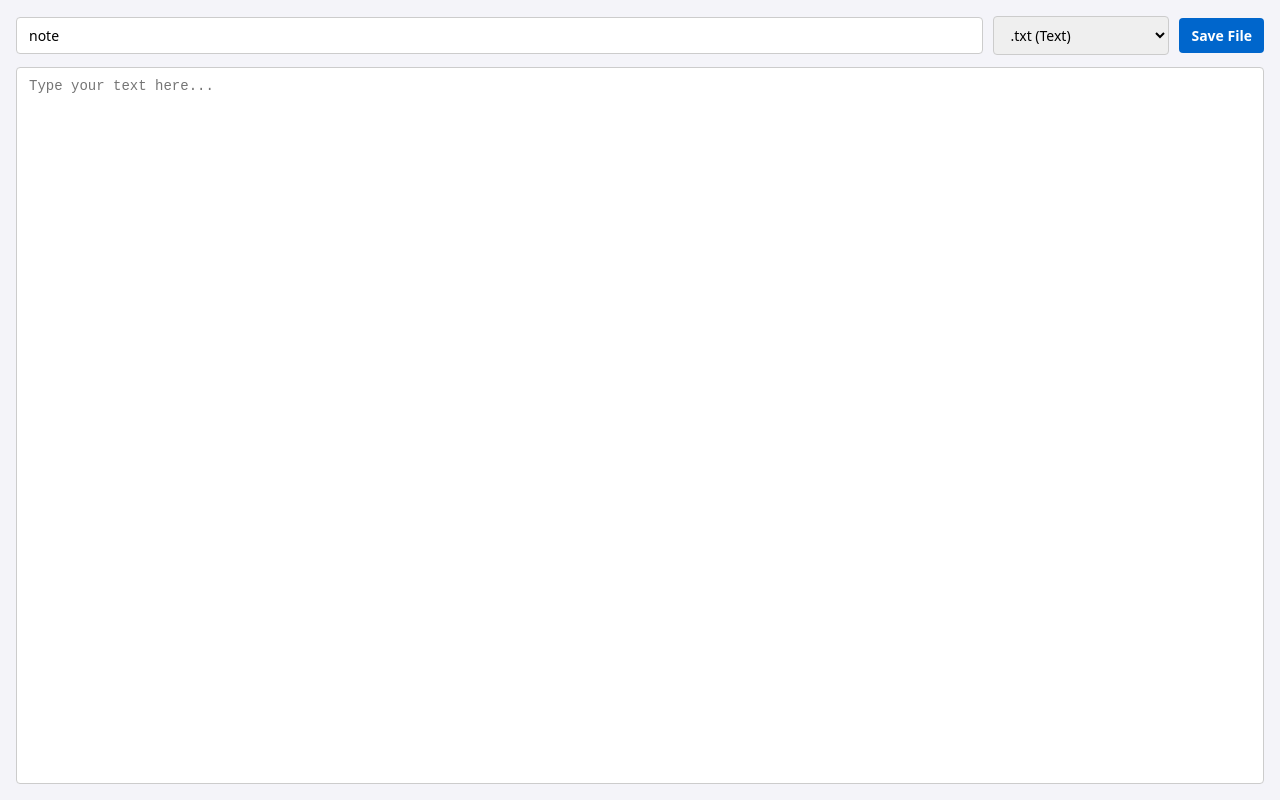
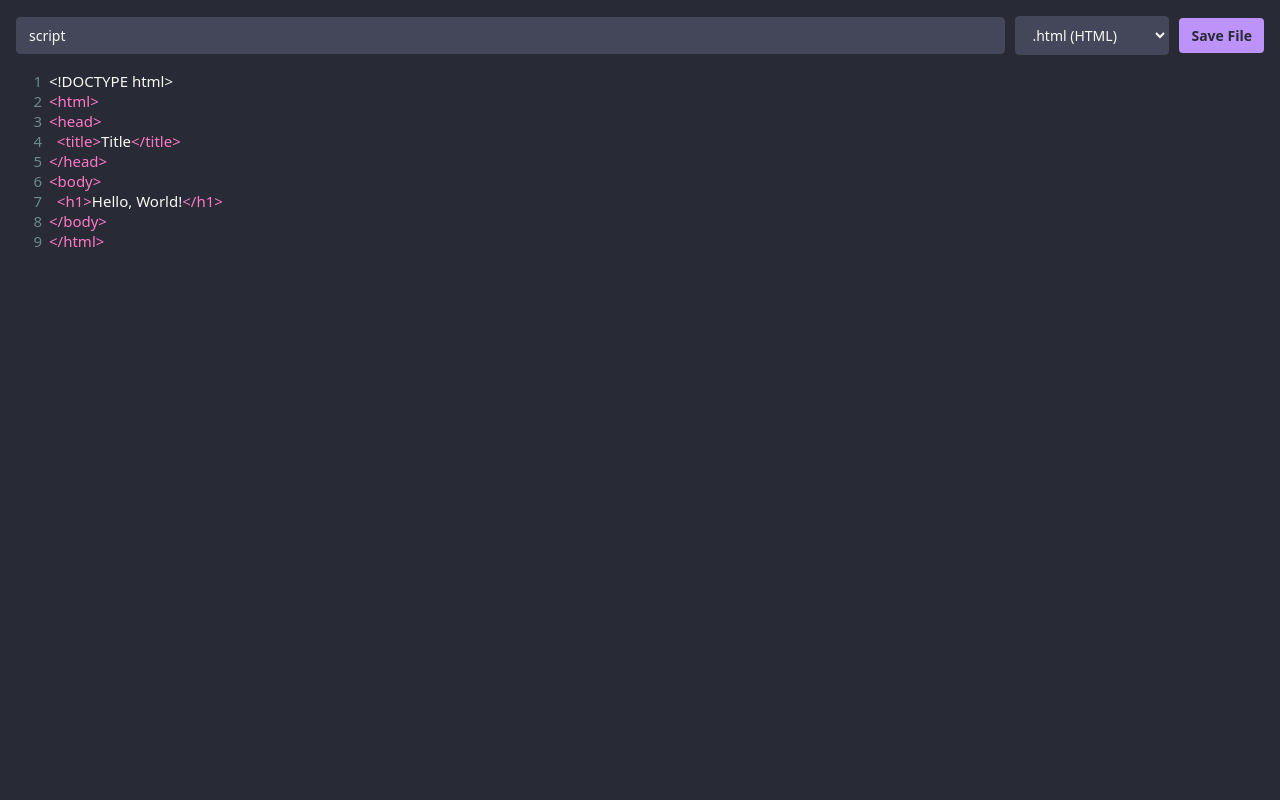
Before and after one commit to demoreviewtv-png/notepad, a plain HTML site: page index.html in a window 1280 px wide. Drawn offline with nearby package versions, Linux system fonts and the light colour scheme.

Commit message:
Enhance web notepad with syntax highlighting and themes
Updated the title and added CodeMirror for syntax highlighting. Changed the editor's background and text colors, added new file formats, and improved the save functionality.

```diff
--- a/index.html
+++ b/index.html
@@ -3,7 +3,11 @@
 <head>
     <meta charset="UTF-8">
     <meta name="viewport" content="width=device-width, initial-scale=1.0">
-    <title>Web Notepad</title>
+    <title>Web Notepad with Syntax Highlighting</title>
+    <link rel="stylesheet" href="https://cdnjs.cloudflare.com/ajax/libs/codemirror/5.65.13/codemirror.min.css">
+    <link rel="stylesheet" href="https://cdnjs.cloudflare.com/ajax/libs/codemirror/5.65.13/theme/dracula.min.css">
+    <link rel="stylesheet" href="https://cdnjs.cloudflare.com/ajax/libs/codemirror/5.65.13/addon/hint/show-hint.min.css">
+
     <style>
         * {
             box-sizing: border-box;
@@ -15,7 +19,8 @@
             display: flex;
             flex-direction: column;
             height: 100vh;
-            background-color: #f4f4f9;
+            background-color: #282a36;
+            color: #f8f8f2;
             padding: 16px;
         }
         .toolbar {
@@ -25,98 +30,139 @@
             align-items: center;
             flex-wrap: wrap;
         }
-        input, select, button, textarea {
+        input, select, button {
             font-size: 14px;
             padding: 8px 12px;
-            border: 1px solid #ccc;
+            border: 1px solid #44475a;
             border-radius: 4px;
+            background-color: #44475a;
+            color: #f8f8f2;
+            outline: none;
         }
         input[type="text"] {
             flex-grow: 1;
             min-width: 150px;
         }
         button {
-            background-color: #0066cc;
-            color: white;
+            background-color: #bd93f9;
+            color: #282a36;
             border: none;
             cursor: pointer;
             font-weight: 600;
         }
         button:hover {
-            background-color: #0052a3;
+            background-color: #ff79c6;
         }
-        textarea {
+        /* CodeMirror Editor Custom Dimensions */
+        .CodeMirror {
             flex-grow: 1;
-            width: 100%;
-            resize: none;
-            font-family: monospace;
-            line-height: 1.5;
-            outline: none;
-        }
-        textarea:focus {
-            border-color: #0066cc;
+            height: auto;
+            border-radius: 4px;
+            font-family: 'Fira Code', monospace;
+            font-size: 15px;
         }
     </style>
 </head>
 <body>
 
     <div class="toolbar">
-        <input type="text" id="filename" value="note" placeholder="File name">
+        <input type="text" id="filename" value="script" placeholder="File name">
         <select id="format">
-            <option value="txt">.txt (Text)</option>
-            <option value="md">.md (Markdown)</option>
-            <option value="html">.html (HTML)</option>
-            <option value="json">.json (JSON)</option>
+            <option value="htmlmixed">.html (HTML)</option>
+            <option value="python">.py (Python)</option>
+            <option value="javascript">.js (JavaScript)</option>
             <option value="css">.css (CSS)</option>
-            <option value="js">.js (JavaScript)</option>
-            <option value="custom">Custom Extension...</option>
+            <option value="markdown">.md (Markdown)</option>
+            <option value="null">.txt (Text)</option>
         </select>
-        <input type="text" id="custom-ext" placeholder="e.g. py, csv, log" style="display: none; width: 120px;">
         <button id="save-btn">Save File</button>
     </div>
 
-    <textarea id="editor" placeholder="Type your text here..."></textarea>
+    <textarea id="editor"></textarea>
+
+    <script src="https://cdnjs.cloudflare.com/ajax/libs/codemirror/5.65.13/codemirror.min.js"></script>
+
+    <script src="https://cdnjs.cloudflare.com/ajax/libs/codemirror/5.65.13/mode/xml/xml.min.js"></script>
+    <script src="https://cdnjs.cloudflare.com/ajax/libs/codemirror/5.65.13/mode/javascript/javascript.min.js"></script>
+    <script src="https://cdnjs.cloudflare.com/ajax/libs/codemirror/5.65.13/mode/css/css.min.js"></script>
+    <script src="https://cdnjs.cloudflare.com/ajax/libs/codemirror/5.65.13/mode/htmlmixed/htmlmixed.min.js"></script>
+    <script src="https://cdnjs.cloudflare.com/ajax/libs/codemirror/5.65.13/mode/python/python.min.js"></script>
+    <script src="https://cdnjs.cloudflare.com/ajax/libs/codemirror/5.65.13/mode/markdown/markdown.min.js"></script>
+
+    <script src="https://cdnjs.cloudflare.com/ajax/libs/codemirror/5.65.13/addon/hint/show-hint.min.js"></script>
+    <script src="https://cdnjs.cloudflare.com/ajax/libs/codemirror/5.65.13/addon/hint/xml-hint.min.js"></script>
+    <script src="https://cdnjs.cloudflare.com/ajax/libs/codemirror/5.65.13/addon/hint/html-hint.min.js"></script>
+    <script src="https://cdnjs.cloudflare.com/ajax/libs/codemirror/5.65.13/addon/hint/javascript-hint.min.js"></script>
+    <script src="https://cdnjs.cloudflare.com/ajax/libs/codemirror/5.65.13/addon/hint/css-hint.min.js"></script>
+    <script src="https://cdnjs.cloudflare.com/ajax/libs/codemirror/5.65.13/addon/edit/closetag.min.js"></script>
+    <script src="https://cdnjs.cloudflare.com/ajax/libs/codemirror/5.65.13/addon/edit/closebrackets.min.js"></script>
 
     <script>
-        const formatSelect = document.getElementById('format');
-        const customExtInput = document.getElementById('custom-ext');
-        const saveBtn = document.getElementById('save-btn');
-        const editor = document.getElementById('editor');
-        const filenameInput = document.getElementById('filename');
+        // Starter boilerplates for each mode
+        const templates = {
+            htmlmixed: `<!DOCTYPE html>\n<html>\n<head>\n  <title>Title</title>\n</head>\n<body>\n  <h1>Hello, World!</h1>\n</body>\n</html>`,
+            python: `def main():\n    print("Hello, World!")\n\nif __name__ == "__main__":\n    main()`,
+            javascript: `function greet(name) {\n    console.log("Hello, " + name);\n}\n\ngreet("World");`,
+            css: `body {\n    background-color: #282a36;\n    color: #ffffff;\n}`,
+            markdown: `# Sample Markdown\n\n- Point 1\n- Point 2`,
+            null: `Type plain text here...`
+        };
 
-        // Toggle custom extension field
-        formatSelect.addEventListener('change', () => {
-            if (formatSelect.value === 'custom') {
-                customExtInput.style.display = 'inline-block';
-            } else {
-                customExtInput.style.display = 'none';
+        // File extensions mapping
+        const extensions = {
+            htmlmixed: 'html',
+            python: 'py',
+            javascript: 'js',
+            css: 'css',
+            markdown: 'md',
+            null: 'txt'
+        };
+
+        // Initialize CodeMirror Editor
+        const editor = CodeMirror.fromTextArea(document.getElementById('editor'), {
+            lineNumbers: true,
+            theme: 'dracula',
+            mode: 'htmlmixed',
+            autoCloseTags: true,
+            autoCloseBrackets: true,
+            lineWrapping: true
+        });
+
+        // Set initial content
+        editor.setValue(templates.htmlmixed);
+
+        // Auto-complete trigger on typing standard characters
+        editor.on('inputRead', (cm, change) => {
+            if (change.origin !== '+delete' && /[a-zA-Z<.]/.test(change.text[0])) {
+                cm.showHint({ completeSingle: false });
             }
         });
 
-        // Save functionality
-        saveBtn.addEventListener('click', () => {
-            const text = editor.value;
-            const baseName = filenameInput.value.trim() || 'note';
+        // Handle language dropdown change
+        const formatSelect = document.getElementById('format');
+        formatSelect.addEventListener('change', () => {
+            const selectedMode = formatSelect.value;
 
-            // Determine file extension
-            let extension = formatSelect.value;
-            if (extension === 'custom') {
-                extension = customExtInput.value.trim().replace(/^\./, '') || 'txt';
-            }
+            // Update syntax mode and editor template
+            editor.setOption('mode', selectedMode);
+            editor.setValue(templates[selectedMode] || '');
+        });
 
-            const fileName = `${baseName}.${extension}`;
+        // Handle file download
+        document.getElementById('save-btn').addEventListener('click', () => {
+            const text = editor.getValue();
+            const baseName = document.getElementById('filename').value.trim() || 'file';
+            const selectedMode = formatSelect.value;
+            const ext = extensions[selectedMode] || 'txt';
+            const fileName = `${baseName}.${ext}`;
 
-            // Create blob and download link
             const blob = new Blob([text], { type: 'text/plain;charset=utf-8' });
             const link = document.createElement('a');
             link.href = URL.createObjectURL(blob);
             link.download = fileName;
 
-            // Trigger download
             document.body.appendChild(link);
             link.click();
-
-            // Cleanup
             document.body.removeChild(link);
             URL.revokeObjectURL(link.href);
         });
```
